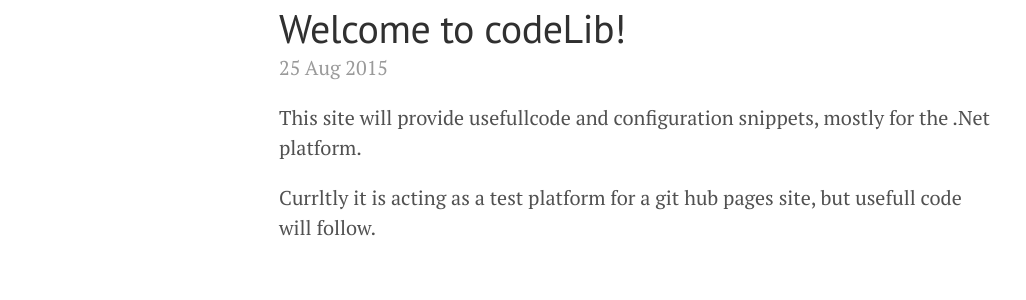
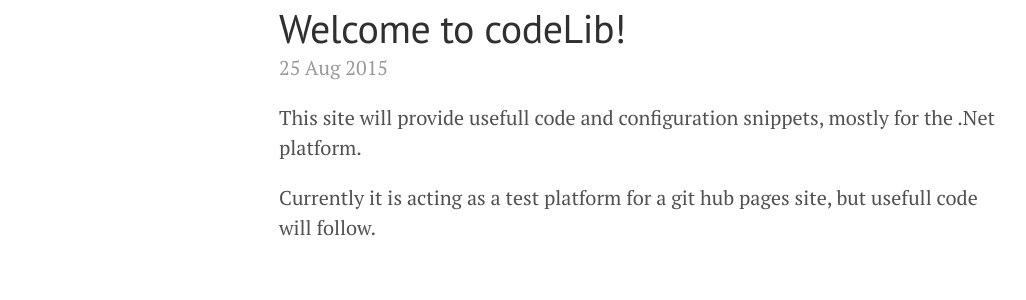
Before and after one commit to blindjustis/codeLib, a Jekyll site: the page built from _posts/2015-08-25-welcome-to-codeLib.markdown, in a window 1280 px wide. Shown: the part 129-429 px from the top of the page, without its empty margins (1-1027 px from the left). Built offline with Jekyll 4.4.1, drawn with Linux system fonts in a browser that asks for light colours; Markdown is read by kramdown in place of the engine named in the settings.

Commit message:
First Post

```diff
--- a/_posts/2015-08-25-welcome-to-codeLib.markdown
+++ b/_posts/2015-08-25-welcome-to-codeLib.markdown
@@ -4,6 +4,6 @@ title:  "Welcome to codeLib!"
 date:   2015-08-25 09:19:57
 categories: news
 ---
-This site will provide usefullcode and configuration snippets, mostly for the .Net platform.
+This site will provide usefull code and configuration snippets, mostly for the .Net platform.
 
-Currltly it is acting as a test platform for a git hub pages site, but usefull code will follow.
+Currently it is acting as a test platform for a git hub pages site, but usefull code will follow.
```
